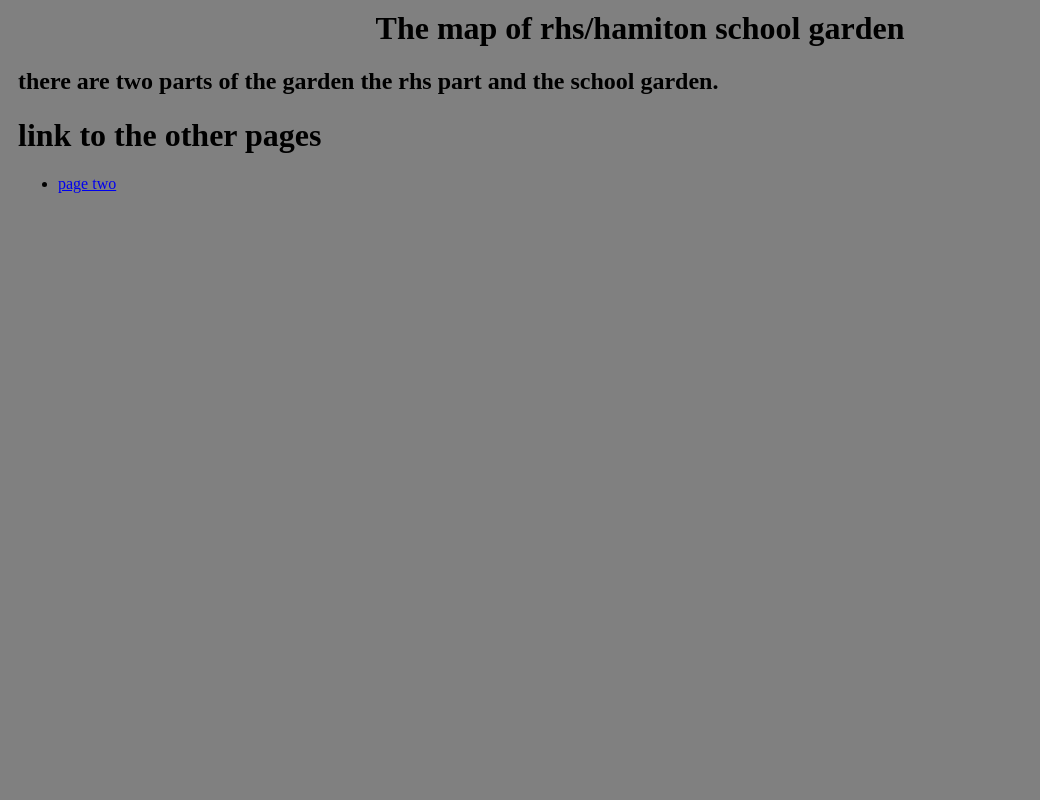
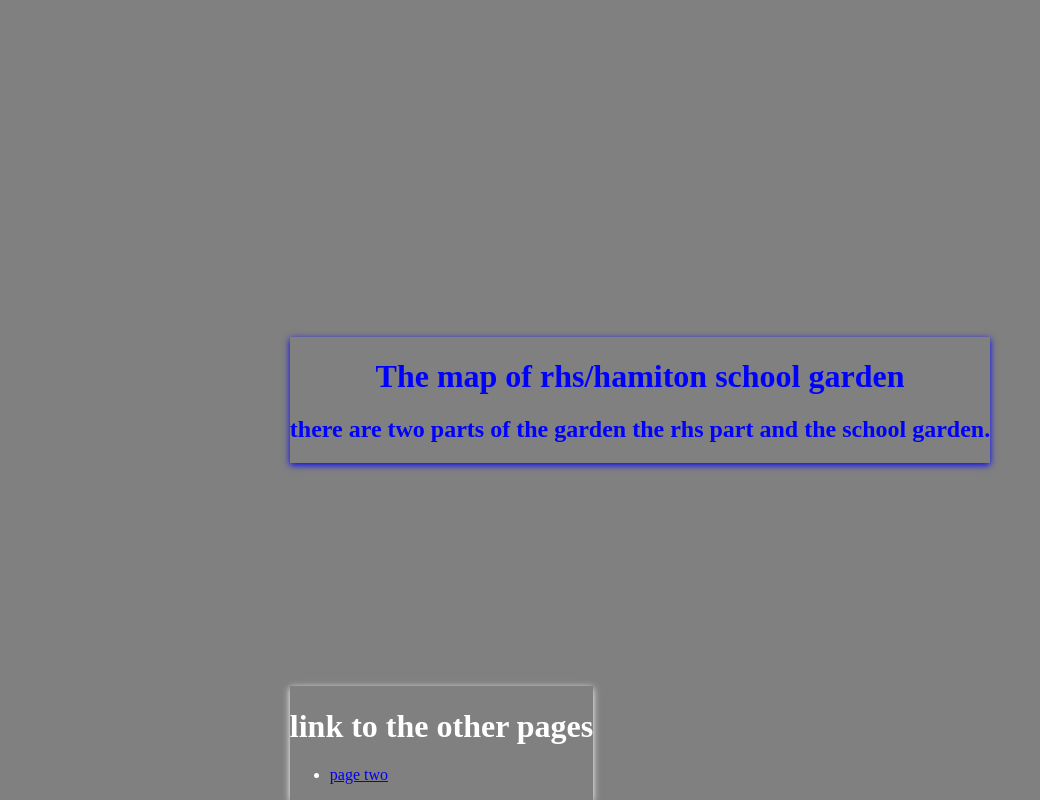
Before and after one commit to sinpermans21/website-I-m-doing-for-ncea, a plain HTML site: page green website/index.htm in a window 1280 px wide. Shown: the whole page, without its empty margins (0-1040 px from the left). Drawn offline with Linux system fonts and the light colour scheme; files that its build step writes are made by us from their sources.

Commit message:
Update style.css

```diff
--- a/green website/style.css
+++ b/green website/style.css
@@ -1,8 +1,4 @@
-body {background-color: grey;}
-
-<style>
-
-body {
+body {background-color: grey;
 
 margin: 0;
 
@@ -24,12 +20,22 @@
 
 }
 /* this is to make a box around the title */
-#wrapper
-{ box-shadow 0 2px 7px color:blue;
+#wrapper{
+box-shadow: 0 2px 7px;
+color:blue;
 margin:10;
+}
 
-
+#links {
+box-shadow: 0 2px 7px;
+color:white;
+position: absolute;
+bottom:0;
 }
 
 
-</style>
+
+.flexbox{
+	list-style-type:none;
+	display:flex;
+}
```
